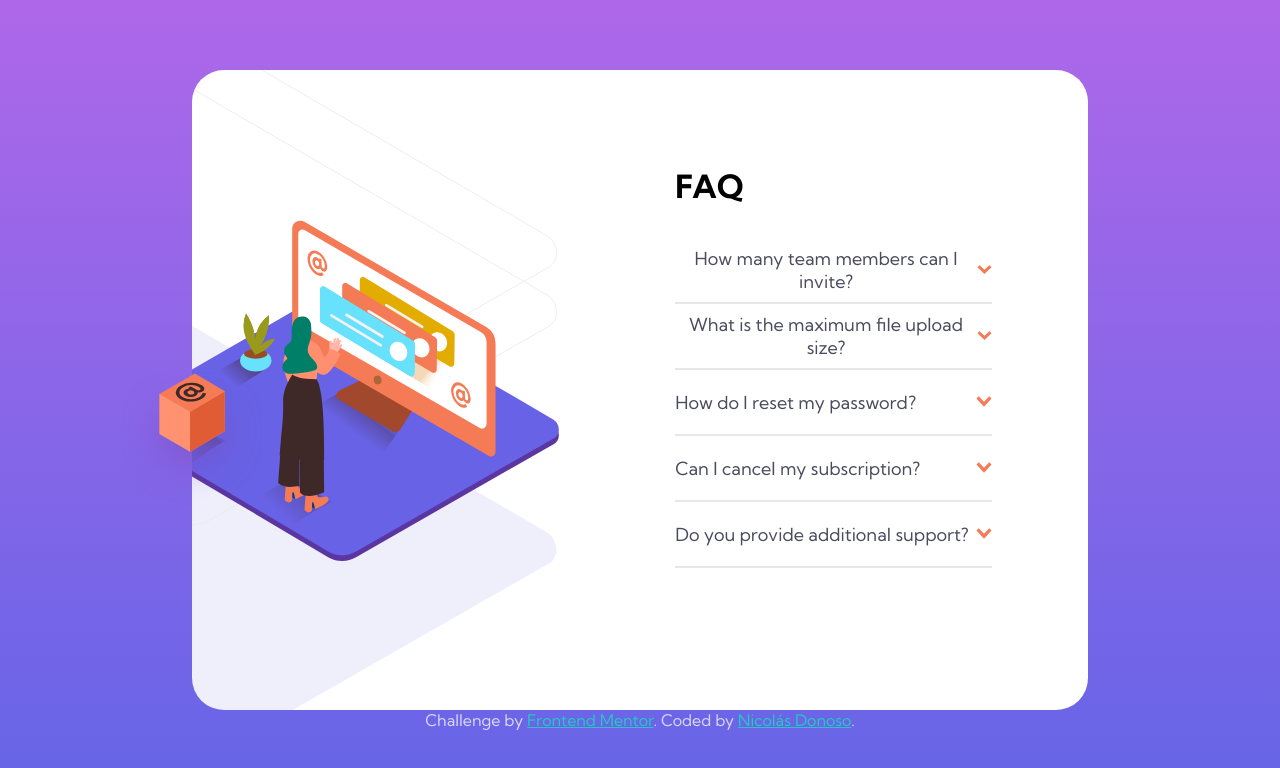
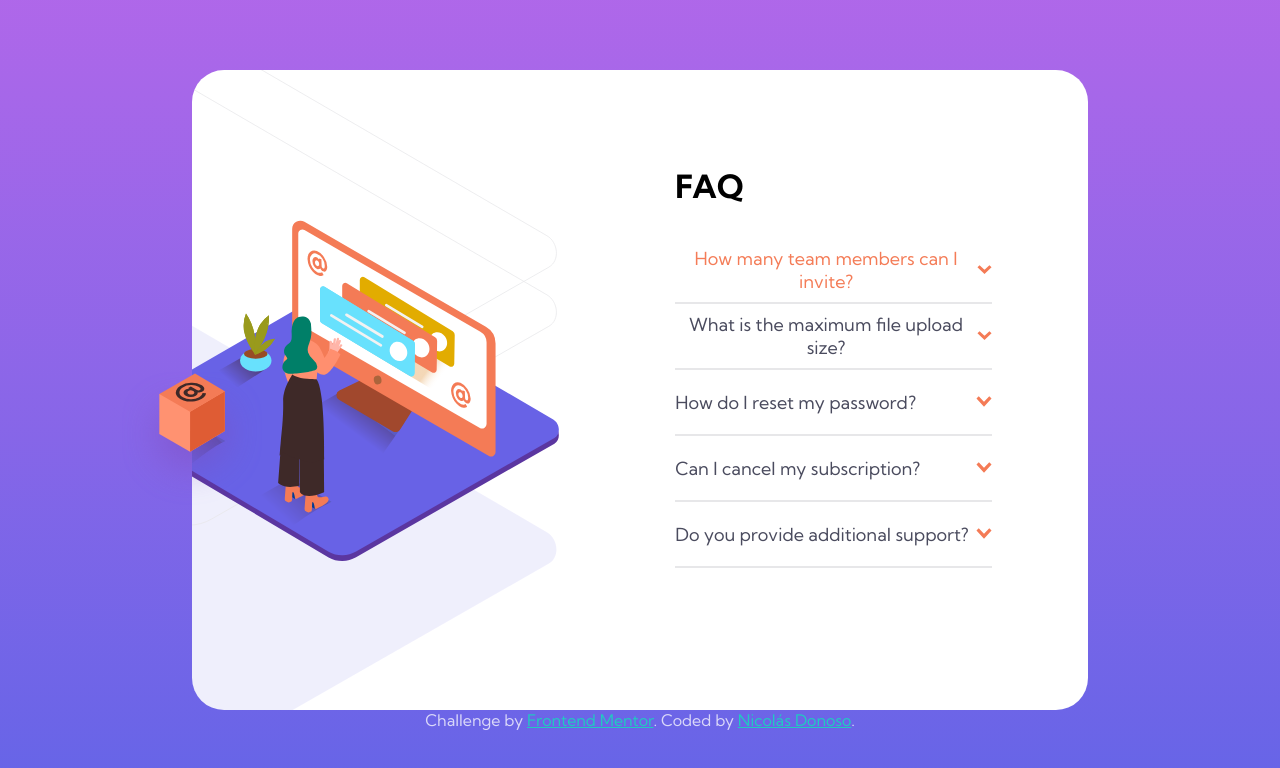
Before and after one commit to Sir-Floppa/Frontend-Mentor-03-FAQ-Accordion-Card, a plain HTML site: page index.html in a window 1280 px wide. In both pictures the pointer is over the button "How many team members can I invite?". Drawn offline with Linux system fonts and the light colour scheme.

Commit message:
added readme and hover color on buttons

```diff
--- a/styles/global.css
+++ b/styles/global.css
@@ -55,6 +55,10 @@ button {
   align-items: center;
 }
 
+button:hover {
+  color: hsl(14, 88%, 65%)
+}
+
 button img {
   width: 1rem;
 }
```
Also changed, not shown: screenshot.png (added), 1 other file.
